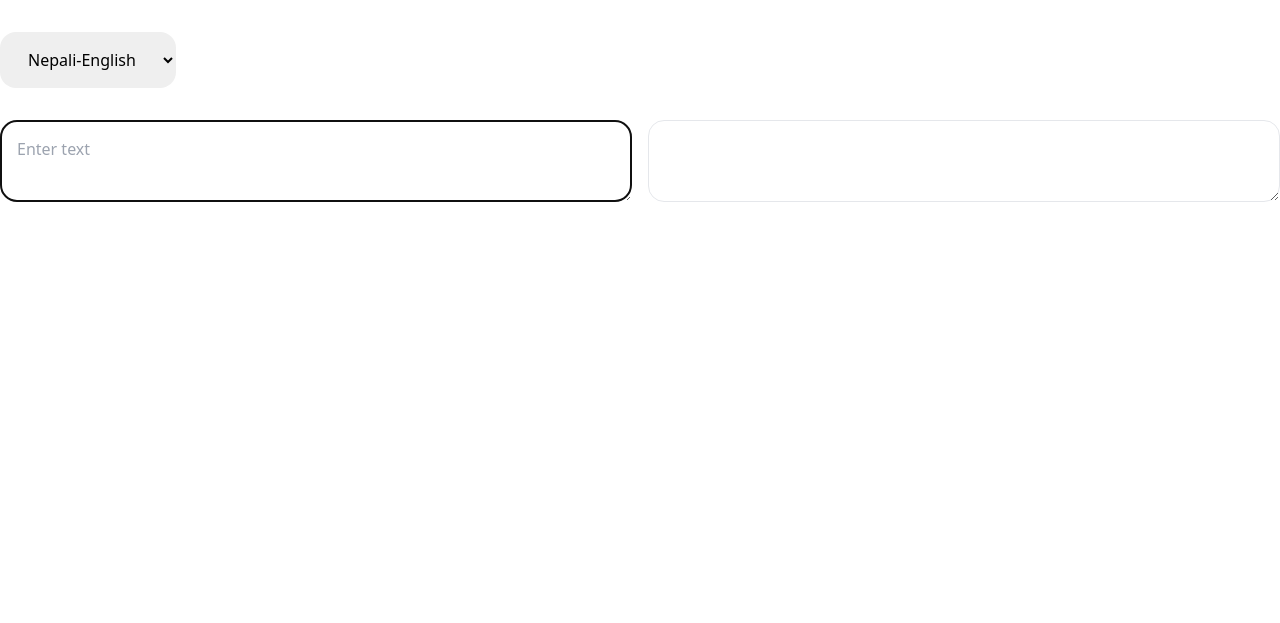
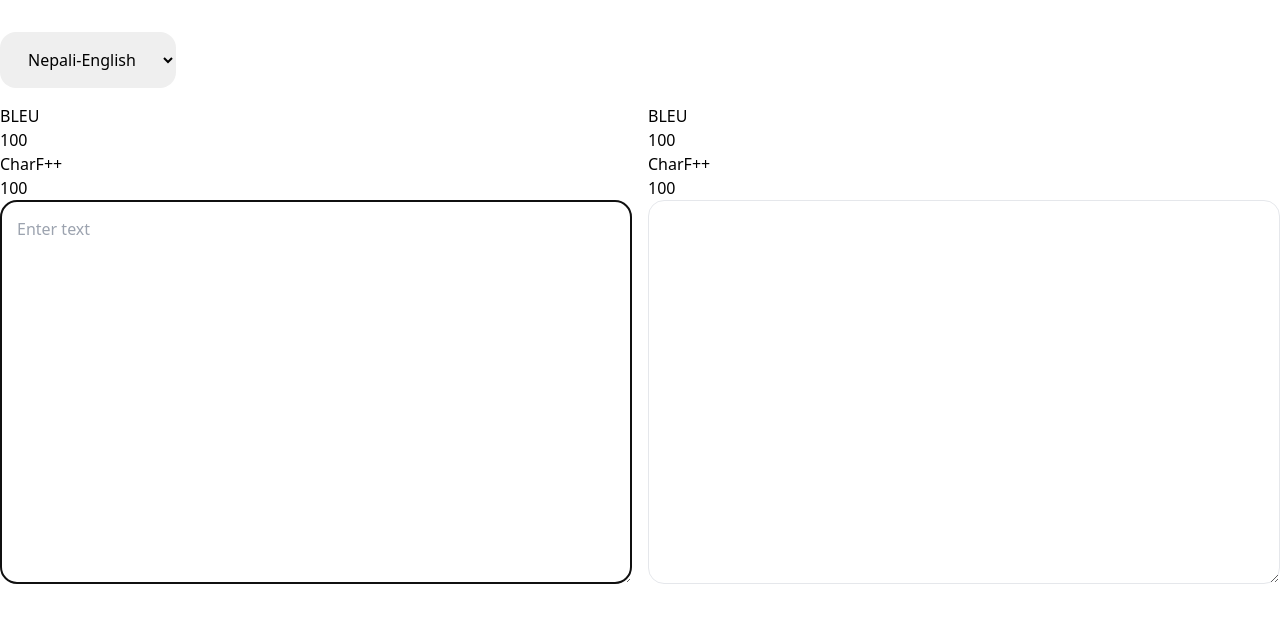
Before and after one commit to shabdapoudel/nepali-translaton, a Flask app: template templates/translate.html in a window 1280 px wide. Shown: the part 56-679 px from the top of the page. Run offline with Flask 3, Linux system fonts and the light colour scheme; the template is opened without the code that fills it, so the values that code supplies are empty.

Commit message:
ui design

```diff
--- a/templates/translate.html
+++ b/templates/translate.html
@@ -1,14 +1,37 @@
 {% extends 'layout.html' %}
 {% block text %}
 	<div id="cnt-bg" class="container mx-auto">
-		<select class="langselect py-4 px-6 rounded-2xl mb-8" onchange="location = this.value;">
+		<select class="langselect py-4 px-6 rounded-2xl mb-4" onchange="location = this.value;">
 			<option{%if type=="ne_en"%} selected{%endif%} value="ne-en">Nepali-English</option>
 			<option{%if type=="en_ne"%} selected{%endif%} value="en-ne">English-Nepali</option>
 		</select>
+		<div class="container mx-auto grid grid-cols-1 lg:grid-cols-2 gap-4">
+				<div class="gird grid-cols-1 lg:grid-cols-2 gap-4">
+					<div>
+					<h1>BLEU</h1>
+					<p>100</p>
+					</div>
+					<div>
+						<h1>CharF++</h1>
+						<p>100</p>
+					</div>
+				</div>
+
+				<div class="gird grid-cols-1 lg:grid-cols-2 gap-4">
+					<div>
+					<h1>BLEU</h1>
+					<p>100</p>
+					</div>
+					<div>
+						<h1>CharF++</h1>
+						<p>100</p>
+					</div>
+				</div>
+		</div>
 		<!--{%if type=="en_ne"%}<button class="text" id="listen">Use Speech-to-Text</button><img id="loader" src="{{url_for('static', filename="810.gif" )}}"/>{%endif%}-->
 		<div id="container" class="grid grid-cols-1 lg:grid-cols-2 gap-4">
-			<textarea class="transbox rounded-2xl border p-4 h-full min-h-96" id="srclang" placeholder="Enter text" autofocus></textarea>
-			<textarea class="transbox  rounded-2xl border p-4 h-full min-h-96" id="targetlang" readonly></textarea>
+			<textarea class="transbox rounded-2xl border p-4 h-96" id="srclang" placeholder="Enter text" autofocus></textarea>
+			<textarea class="transbox  rounded-2xl border p-4 h-96" id="targetlang" readonly></textarea>
 			<button class="text hidden bg-blue-700 hover:bg-blue-800 rounded-full py-2 px-4" id="save">Translated</button>
 			<!-- <div class="bottom-tool"><a href="/saved" target="_blank"><button class="text hidden">Saved Translations</button></a> -->
 		<!--<a href="/history" target="_blank"><button class="text">History</button></a><button class="text">Rate us</button></div>-->
```
